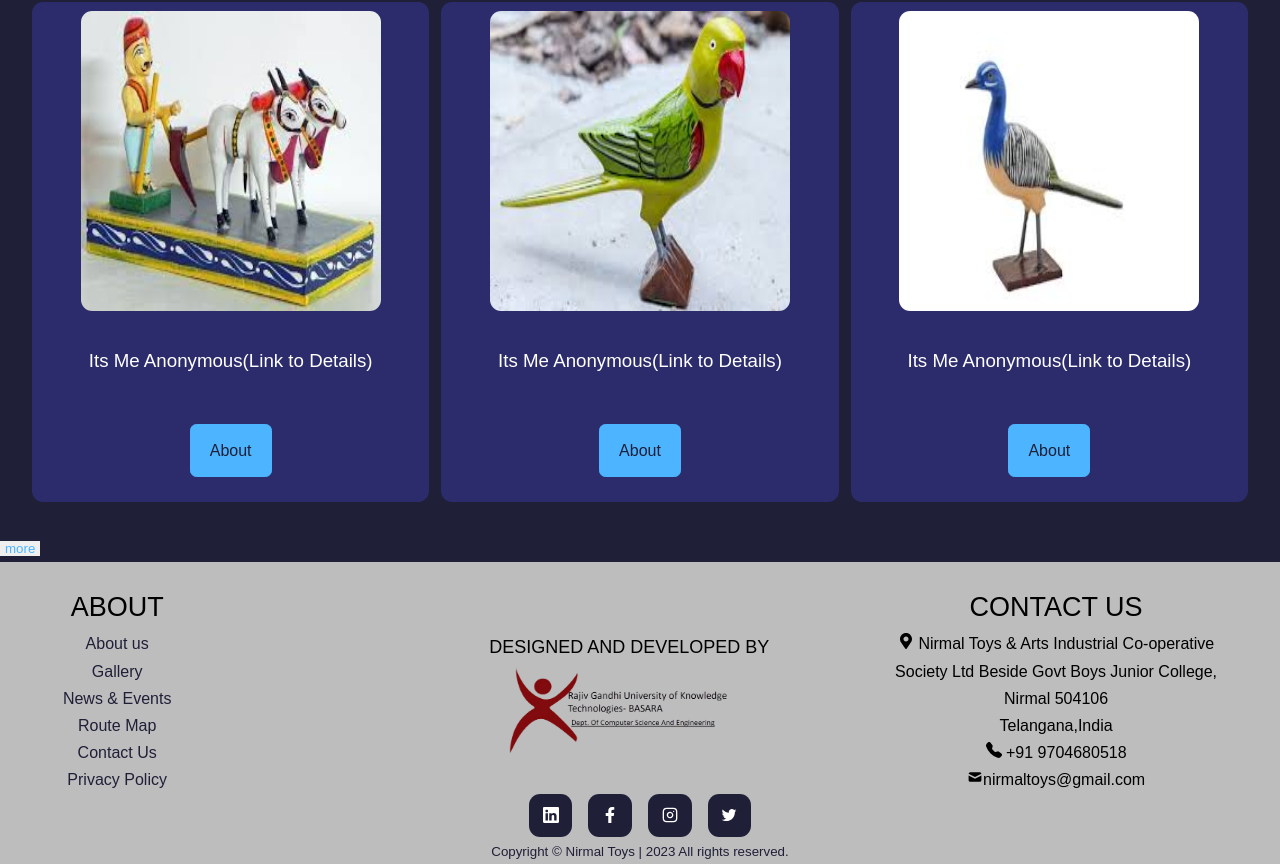
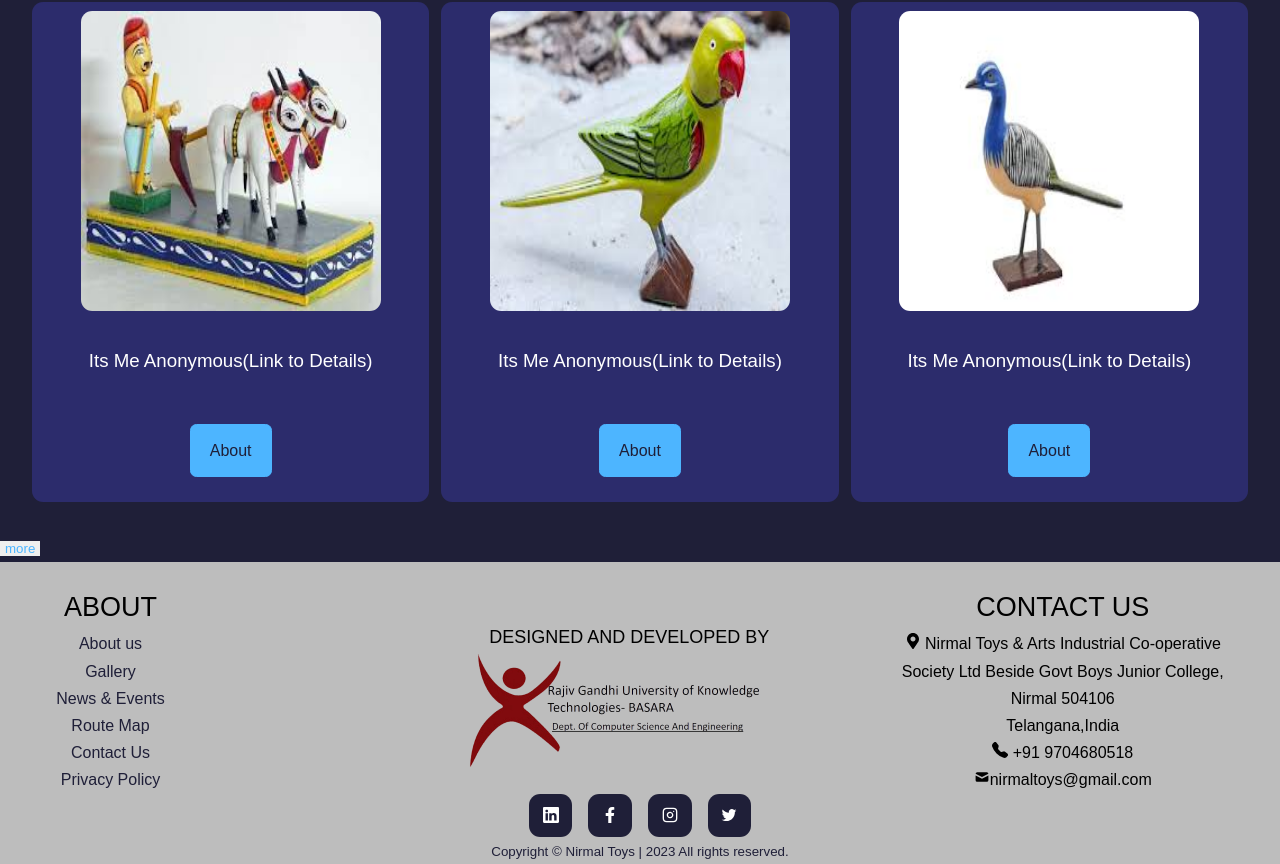
Before and after one commit to vinaymaggidi/NirmalToysMain, a React (Create React App) app: page /home in a window 1280 px wide. Shown: the part 665-1529 px from the top of the page. Built offline with nearby package versions, Linux system fonts and the light colour scheme.

Commit message:
Update footer.css

```diff
--- a/src/components/Footer/footer.css
+++ b/src/components/Footer/footer.css
@@ -29,8 +29,8 @@
     /* padding-left: 234px; */
 }
 .rguktLogo{
-    width: 240px;
-    height: 100px;
+    width: 320px;
+    height: 120px;
     display: block;
     margin-left: auto;
     margin-right: auto;
```
